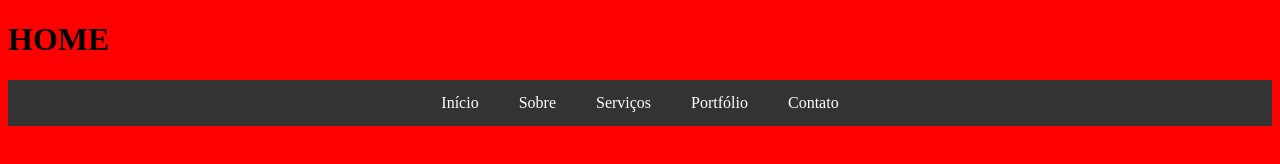
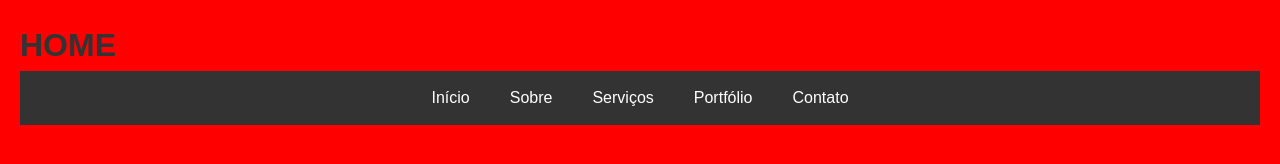
Before and after one commit to pablodelgado26/aula.13.08, a plain HTML site: page index.html in a window 1280 px wide. Drawn offline with Linux system fonts and the light colour scheme.

Commit message:
feat: arrumando margin

```diff
--- a/css/style.css
+++ b/css/style.css
@@ -1,5 +1,15 @@
+* {
+    margin: 0;
+    padding: 0;
+    box-sizing: border-box;
+}
+
 body{
-    background-color: rgb(255, 0, 0);
+    font-family: Arial, sans-serif;
+    line-height: 1.6;
+    background-color: #ff0000;
+    color: #333;
+    padding: 20px;
 }
 
 .menu-horizontal{
```
